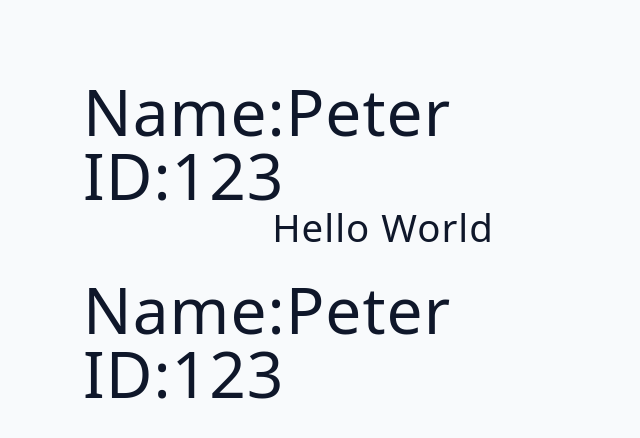
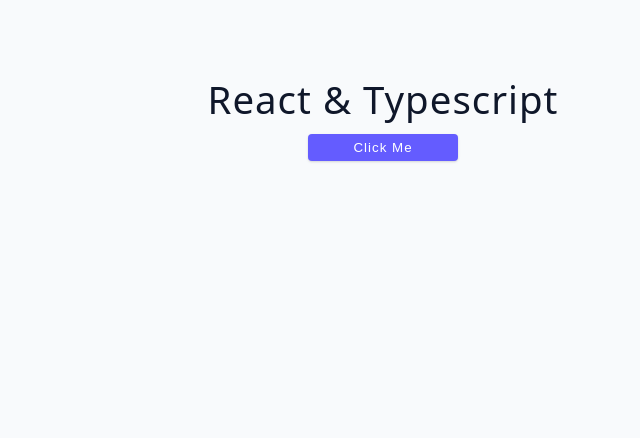
Before and after one commit to tenbite-daniel/typescript-course, a React (Vite) app in the folder 02-typescript-react-essentials/: page / in a window 1280 px wide. Shown: the top 438 px of the page, without its empty margins (257-897 px from the left). Built offline with nearby package versions, Linux system fonts and the light colour scheme.

Commit message:
feat: completed lesson on state

```diff
--- a/02-typescript-react-essentials/src/03-state/index.tsx
+++ b/02-typescript-react-essentials/src/03-state/index.tsx
@@ -1,9 +1,52 @@
+import { useState } from "react";
+
+type Link = {
+    id: number;
+    url: string;
+    text: string;
+};
+
+const navLinks: Link[] = [
+    {
+        id: 1,
+        url: "some url",
+        text: "some text",
+    },
+    {
+        id: 2,
+        url: "some url",
+        text: "some text",
+    },
+    {
+        id: 3,
+        url: "some url",
+        text: "some text",
+    },
+];
+
 function Component() {
-  return (
-    <div>
-      <h2>React & Typescript</h2>
-      <h2>State</h2>
-    </div>
-  );
+    const [text, setText] = useState("shakeAndBake");
+    const [number, setNumber] = useState(1);
+    const [list, setList] = useState<string[]>([]);
+    const [links, setLinks] = useState<Link[]>(navLinks);
+    return (
+        <div>
+            <h2 className="mb-1">React & Typescript</h2>
+            <button
+                className="btn btn-center"
+                onClick={() => {
+                    // setText(1);
+                    setNumber(21);
+                    setList(["hello", "world"]);
+                    setLinks([
+                        ...links,
+                        { id: 4, url: "hello", text: "hello" },
+                    ]);
+                }}
+            >
+                click me
+            </button>
+        </div>
+    );
 }
 export default Component;
--- a/02-typescript-react-essentials/src/App.tsx
+++ b/02-typescript-react-essentials/src/App.tsx
@@ -1,12 +1,9 @@
-import Component from "./02-props";
+import Component from "./03-state";
 
 function App() {
     return (
         <main>
-            <Component name="peter" id={123}>
-                <h2>hello world</h2>
-            </Component>
-            <Component name="peter" id={123} />
+            <Component />
         </main>
     );
 }
```
